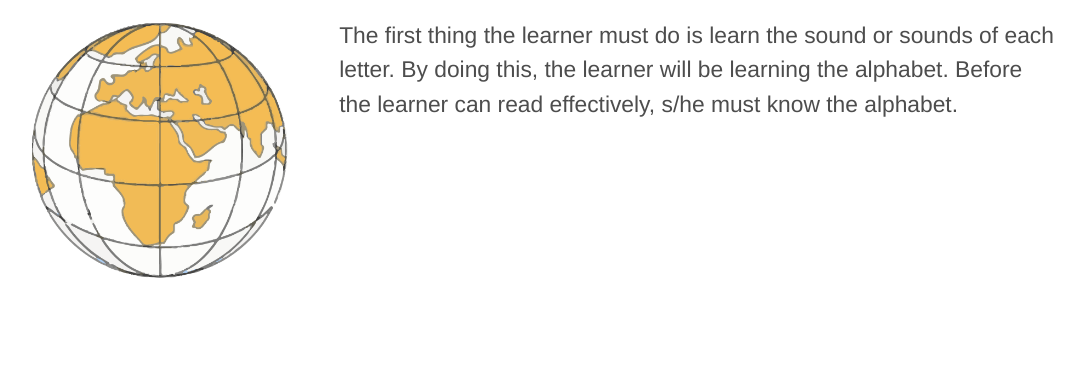
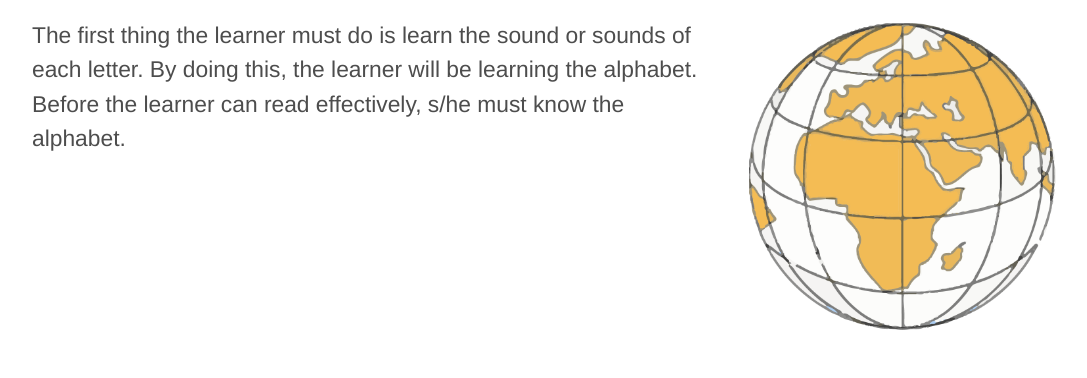
Before and after one commit to gillianywenhold/rbflies, a plain HTML site: page index.html in a window 1280 px wide. Shown: the part 3277-3655 px from the top of the page, without its empty margins (96-1183 px from the left). Before the commit the page ends 3555 px from the top, so only its background shows below. Drawn offline with Linux system fonts and the light colour scheme.

Commit message:
Changed globe image to right side

```diff
--- a/index.html
+++ b/index.html
@@ -48,7 +48,7 @@
     <h3>FIRST THINGS FIRST</h3>
     <p class="first"> <span class='intro'>IN ORDER TO READ </span>in an effective manner it is important to realize the sounds that are associated with each letter. All letters (symbols) have sounds that they represent. Some even have multiple sounds. This exercise will help the learner to learn the different sounds that are produced when each letter
         (character) is joined with another.</p>
-    <img id='imageleft' style="padding-top: .5%" src="images/globe.png">
+    <img id='imageright' style="padding-top: .5%" src="images/globe.png">
     <p>The first thing the learner must do is learn the sound or sounds of each letter. By doing this, the learner will be learning the alphabet. Before the learner can read effectively,
             s/he must know the alphabet.</p>
 
```
